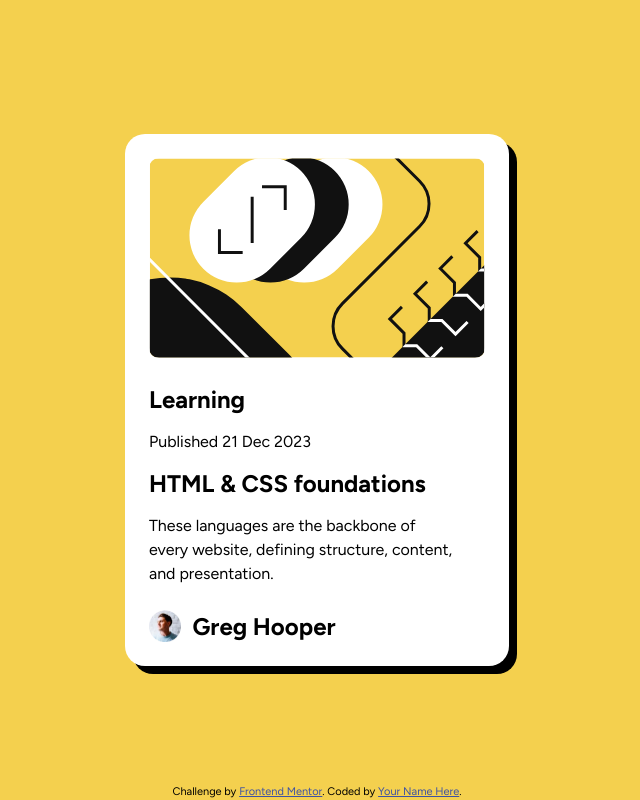
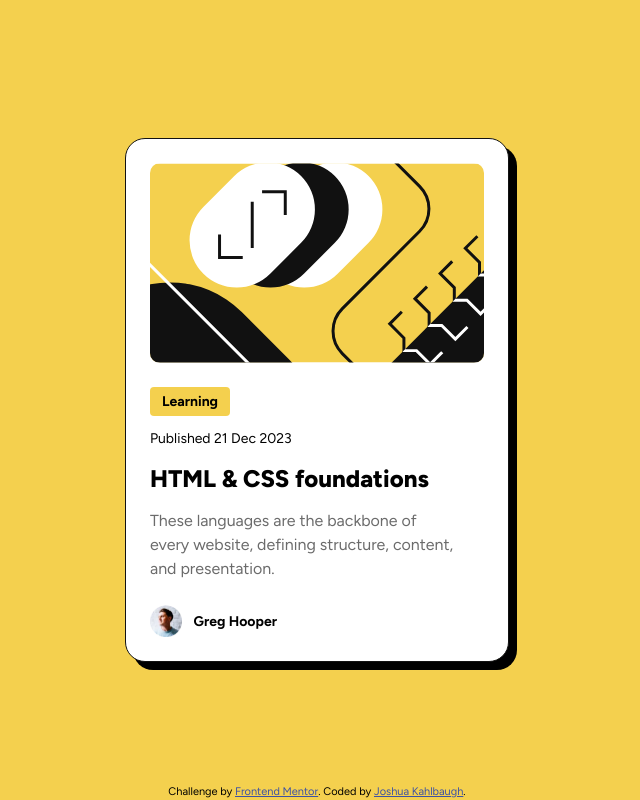
Before and after one commit to Joshk7/blog-preview-card, a plain HTML site: page index.html in a window 1280 px wide. Shown: the whole page, without its empty margins (323-963 px from the left). Drawn offline with Linux system fonts and the light colour scheme.

Commit message:
finishing touches and hover styling

```diff
--- a/index.html
+++ b/index.html
@@ -12,10 +12,12 @@
         <article class="main-content">
             <img id="blog-image" src="./assets/images/illustration-article.svg"/>
             <div class="text-content">
-                <h2>Learning</h2>
-                <p>Published 21 Dec 2023</p>
-                <h1>HTML & CSS foundations</h1>
-                <p>These languages are the backbone of every website, defining structure, content, and presentation.</p>
+                <div class="learning-box">
+                    <h2 class="learning">Learning</h2>
+                </div>
+                <p class="date">Published 21 Dec 2023</p>
+                <h1 class="title">HTML & CSS foundations</h1>
+                <p class="description">These languages are the backbone of every website, defining structure, content, and presentation.</p>
             </div>
             <div class="author">
                 <img id="author-icon" src="./assets/images/image-avatar.webp"><h2 id="author-name">Greg Hooper</h2>
@@ -25,7 +27,7 @@
   <footer>
       <div class="attribution">
         Challenge by <a href="https://www.frontendmentor.io?ref=challenge" target="_blank">Frontend Mentor</a>.
-        Coded by <a href="#">Your Name Here</a>.
+        Coded by <a href="#">Joshua Kahlbaugh</a>.
       </div>
   </footer>
 </body>
--- a/style.css
+++ b/style.css
@@ -79,6 +79,7 @@ main {
 }
 
 .main-content {
+    border: 1px solid var(--gray-950);
     background-color: white;
     max-width: 24rem;
     padding: 1.5rem;
@@ -101,6 +102,45 @@ main {
     row-gap: 0.75rem;
 }
 
+.learning-box {
+    padding: 0.25rem 0.75rem;
+    max-width: fit-content;
+    background-color: var(--yellow);
+    border-radius: 0.25rem;
+}
+
+.learning {
+    font-size: 0.875rem;
+    line-height: 1.5;
+    font-weight: bold;
+    letter-spacing: 0;
+}
+
+.date {
+    font-size: 0.875rem;
+    line-height: 1.5;
+    letter-spacing: 0;
+}
+
+.title {
+    font-size: 1.5rem;
+    line-height: 1.5;
+    font-weight: 800;
+    letter-spacing: 0;
+}
+
+.title:hover {
+    color: var(--yellow);
+    cursor: pointer;
+}
+
+.description {
+    font-size: 1rem;
+    line-height: 1.5;
+    letter-spacing: 0;
+    color: var(--gray-500);
+}
+
 .author {
     display: flex;
     column-gap: 0.75rem;
@@ -114,6 +154,10 @@ main {
 #author-name {
     line-height: normal;
     vertical-align: center;
+    font-size: 0.875rem;
+    line-height: 1.5;
+    font-weight: bold;
+    letter-spacing: 0;
 }
 
 footer {
```
Also changed, not shown: screenshot.jpg (added), 1 other file.
